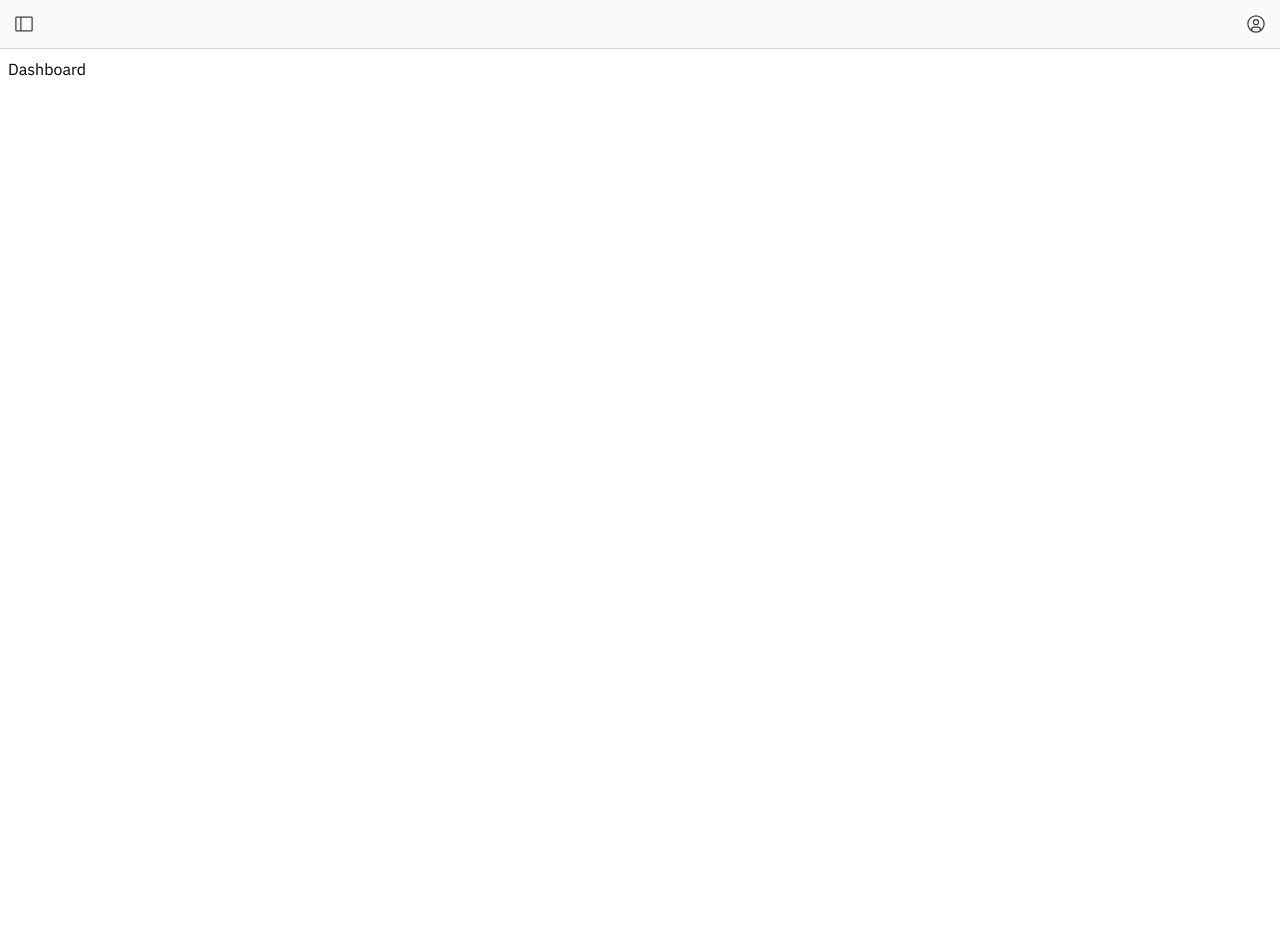
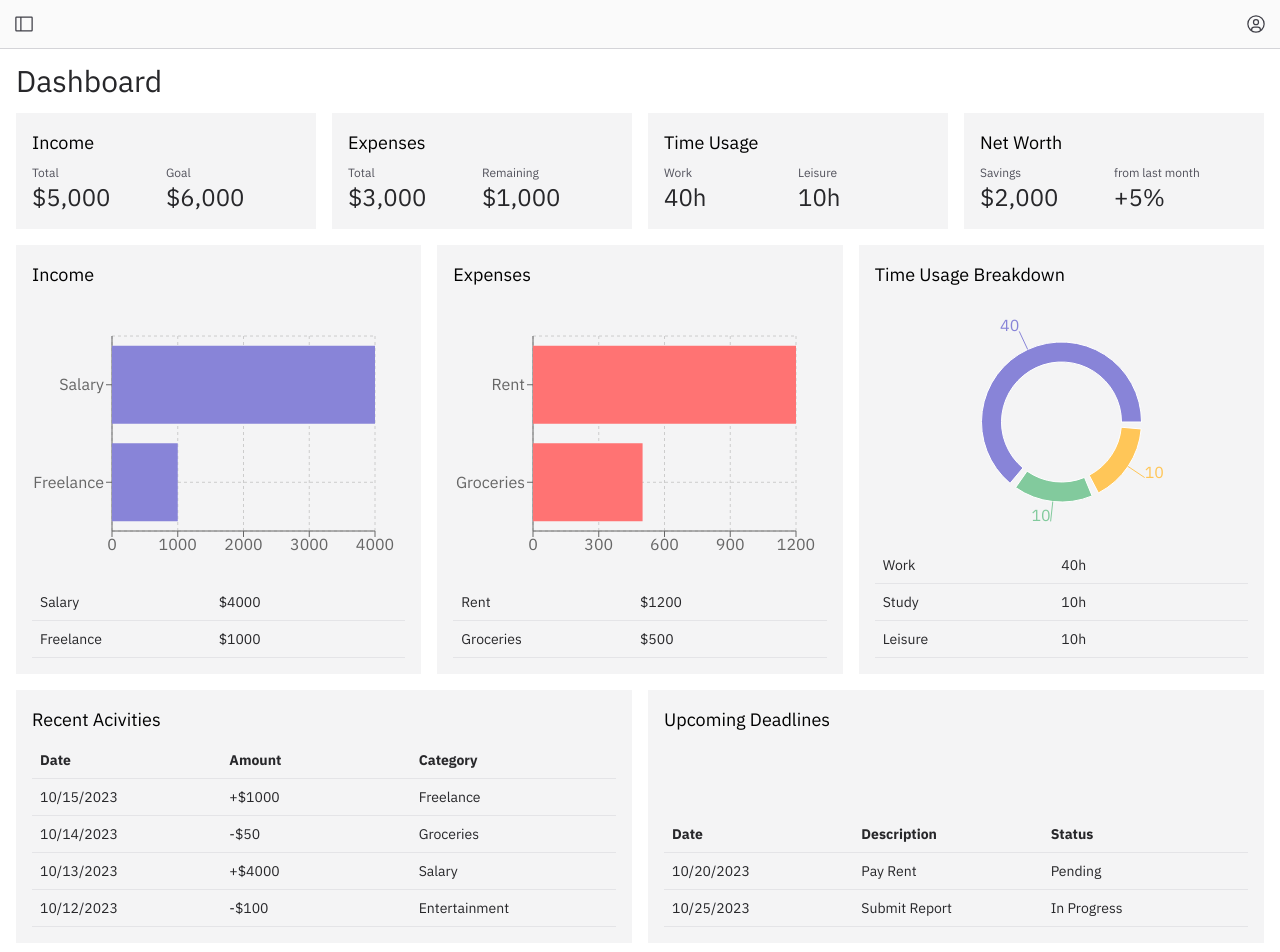
Before and after one commit to vberkoz/fintime, a React (Vite) app: page / in a window 1280 px wide. Shown: the top 952 px of the page. Before the commit the page ends 800 px from the top, so only its background shows below. Built offline with nearby package versions, Linux system fonts and the light colour scheme.

Commit message:
add charts

```diff
--- a/package.json
+++ b/package.json
@@ -15,6 +15,7 @@
     "@tanstack/react-router": "^1.109.2",
     "react": "^19.0.0",
     "react-dom": "^19.0.0",
+    "recharts": "^2.15.1",
     "tailwindcss": "^4.0.8"
   },
   "devDependencies": {
--- a/src/routes/index.tsx
+++ b/src/routes/index.tsx
@@ -1,13 +1,187 @@
 import { createFileRoute } from '@tanstack/react-router'
+import {
+  BarChart,
+  Bar,
+  XAxis,
+  YAxis,
+  CartesianGrid,
+  Tooltip,
+  PieChart,
+  Pie,
+  Cell,
+  ResponsiveContainer,
+} from "recharts";
 
 export const Route = createFileRoute('/')({
   component: Index,
 })
 
+const cards = [
+  { title: "Income", valueCaption1: "Total", value1: "$5,000", valueCaption2: "Goal", value2: "$6,000" },
+  { title: "Expenses", valueCaption1: "Total", value1: "$3,000", valueCaption2: "Remaining", value2: "$1,000" },
+  { title: "Time Usage", valueCaption1: "Work", value1: "40h", valueCaption2: "Leisure", value2: "10h" },
+  { title: "Net Worth", valueCaption1: "Savings", value1: "$2,000", valueCaption2: "from last month", value2: "+5%" },
+];
+
+const incomeData = [
+  { name: "Salary", value: 4000, category: "Income" },
+  { name: "Freelance", value: 1000, category: "Income" },
+];
+
+const expensesData = [
+  { name: "Rent", value: 1200, category: "Expenses" },
+  { name: "Groceries", value: 500, category: "Expenses" },
+];
+
+const timeUsageData = [
+  { name: "Work", value: 40, color: "#8884d8" },
+  { name: "Study", value: 10, color: "#82ca9d" },
+  { name: "Leisure", value: 10, color: "#ffc658" },
+];
+
+const recentAcivities = [
+  { date: "10/15/2023", amount: 1000, category: "Freelance" },
+  { date: "10/14/2023", amount: -50, category: "Groceries" },
+  { date: "10/13/2023", amount: 4000, category: "Salary" },
+  { date: "10/12/2023", amount: -100, category: "Entertainment" },
+]
+
+const upcomingDeadlines = [
+  { date: "10/20/2023", description: "Pay Rent", status: "Pending" },
+  { date: "10/25/2023", description: "Submit Report", status: "In Progress" },
+]
+
 function Index() {
   return (
-    <div className="p-2">
-      <h3>Dashboard</h3>
+    <div className="p-4 space-y-4">
+      <h3 className="text-3xl text-zinc-800 leading-8 mb-4">Dashboard</h3>
+      <div className="grid sm:grid-cols-2 lg:grid-cols-4 gap-4">
+        {cards.map((card) =>
+          <div className="bg-zinc-100 p-4 w-full">
+            <h3 className="text-lg mb-2">{card.title}</h3>
+            <div className="grid grid-cols-2">
+              <div>
+                <div className="text-xs text-zinc-600">{card.valueCaption1}</div>
+                <div className="text-2xl text-zinc-800">{card.value1}</div>
+              </div>
+              <div>
+                <div className="text-xs text-zinc-600">{card.valueCaption2}</div>
+                <div className="text-2xl text-zinc-800">{card.value2}</div>
+              </div>
+            </div>
+          </div>
+        )}
+      </div>
+
+      <div className="grid sm:grid-cols-2 md:grid-cols-3 gap-4">
+        <div className="bg-zinc-100 p-4 w-full flex flex-col justify-between">
+          <h2 className="text-lg mb-2">Income</h2>
+          <ResponsiveContainer width="100%" height={250}>
+            <BarChart
+              data={incomeData}
+              layout="vertical"
+              margin={{ top: 20, right: 30, left: 20, bottom: 5 }}
+            >
+              <CartesianGrid strokeDasharray="3 3" />
+              <XAxis type="number" />
+              <YAxis dataKey="name" type="category" />
+              <Tooltip />
+              <Bar dataKey="value" stackId="a" fill="#8884d8" name="Income" />
+            </BarChart>
+          </ResponsiveContainer>
+          <div className="text-sm text-zinc-800">
+            {incomeData.map((row) => <div className="grid grid-cols-2 border-b border-zinc-200 p-2">
+              <div>{row.name}</div>
+              <div>${row.value}</div>
+            </div>)}
+          </div>
+        </div>
+
+        <div className="bg-zinc-100 p-4 w-full flex flex-col justify-between">
+          <h2 className="text-lg mb-2">Expenses</h2>
+          <ResponsiveContainer width="100%" height={250}>
+            <BarChart
+              data={expensesData}
+              layout="vertical"
+              margin={{ top: 20, right: 30, left: 20, bottom: 5 }}
+            >
+              <CartesianGrid strokeDasharray="3 3" />
+              <XAxis type="number" />
+              <YAxis dataKey="name" type="category" />
+              <Tooltip />
+              <Bar dataKey="value" stackId="b" fill="#ff7373" name="Expenses" />
+            </BarChart>
+          </ResponsiveContainer>
+          <div className="text-sm text-zinc-800">
+            {expensesData.map((row) => <div className="grid grid-cols-2 border-b border-zinc-200 p-2">
+              <div>{row.name}</div>
+              <div>${row.value}</div>
+            </div>)}
+          </div>
+        </div>
+
+        <div className="bg-zinc-100 p-4 w-full flex flex-col justify-between">
+          <h2 className="text-lg mb-2">Time Usage Breakdown</h2>
+          <ResponsiveContainer width="100%" height={250}>
+            <PieChart>
+              <Pie
+                data={timeUsageData}
+                innerRadius={60}
+                outerRadius={80}
+                fill="#8884d8"
+                paddingAngle={5}
+                dataKey="value"
+                label
+              >
+                {timeUsageData.map((entry, index) => (
+                  <Cell key={`cell-${index}`} fill={entry.color} />
+                ))}
+              </Pie>
+              <Tooltip />
+            </PieChart>
+          </ResponsiveContainer>
+          <div className="text-sm text-zinc-800">
+            {timeUsageData.map((row) => <div className="grid grid-cols-2 border-b border-zinc-200 p-2">
+              <div>{row.name}</div>
+              <div>{row.value}h</div>
+            </div>)}
+          </div>
+        </div>
+      </div>
+
+      <div className="grid md:grid-cols-2 gap-4">
+        <div className="bg-zinc-100 p-4 w-full flex flex-col justify-between">
+          <h2 className="text-lg mb-2">Recent Acivities</h2>
+          <div className="text-sm text-zinc-800">
+            <div className="grid grid-cols-3 border-b border-zinc-200 p-2 font-bold">
+              <div>Date</div>
+              <div>Amount</div>
+              <div>Category</div>
+            </div>
+            {recentAcivities.map((row) => <div className="grid grid-cols-3 border-b border-zinc-200 p-2">
+              <div>{row.date}</div>
+              <div>{row.amount > 0 ? `+$${row.amount}` : `-$${row.amount * -1}`}</div>
+              <div>{row.category}</div>
+            </div>)}
+          </div>
+        </div>
+
+        <div className="bg-zinc-100 p-4 w-full flex flex-col justify-between">
+          <h2 className="text-lg mb-2">Upcoming Deadlines</h2>
+          <div className="text-sm text-zinc-800">
+            <div className="grid grid-cols-3 border-b border-zinc-200 p-2 font-bold">
+              <div>Date</div>
+              <div>Description</div>
+              <div>Status</div>
+            </div>
+            {upcomingDeadlines.map((row) => <div className="grid grid-cols-3 border-b border-zinc-200 p-2">
+              <div>{row.date}</div>
+              <div>{row.description}</div>
+              <div>{row.status}</div>
+            </div>)}
+          </div>
+        </div>
+      </div>
     </div>
   )
 }
```
Also changed, not shown: 1 other file (tests, documents, lock files or other folders).
